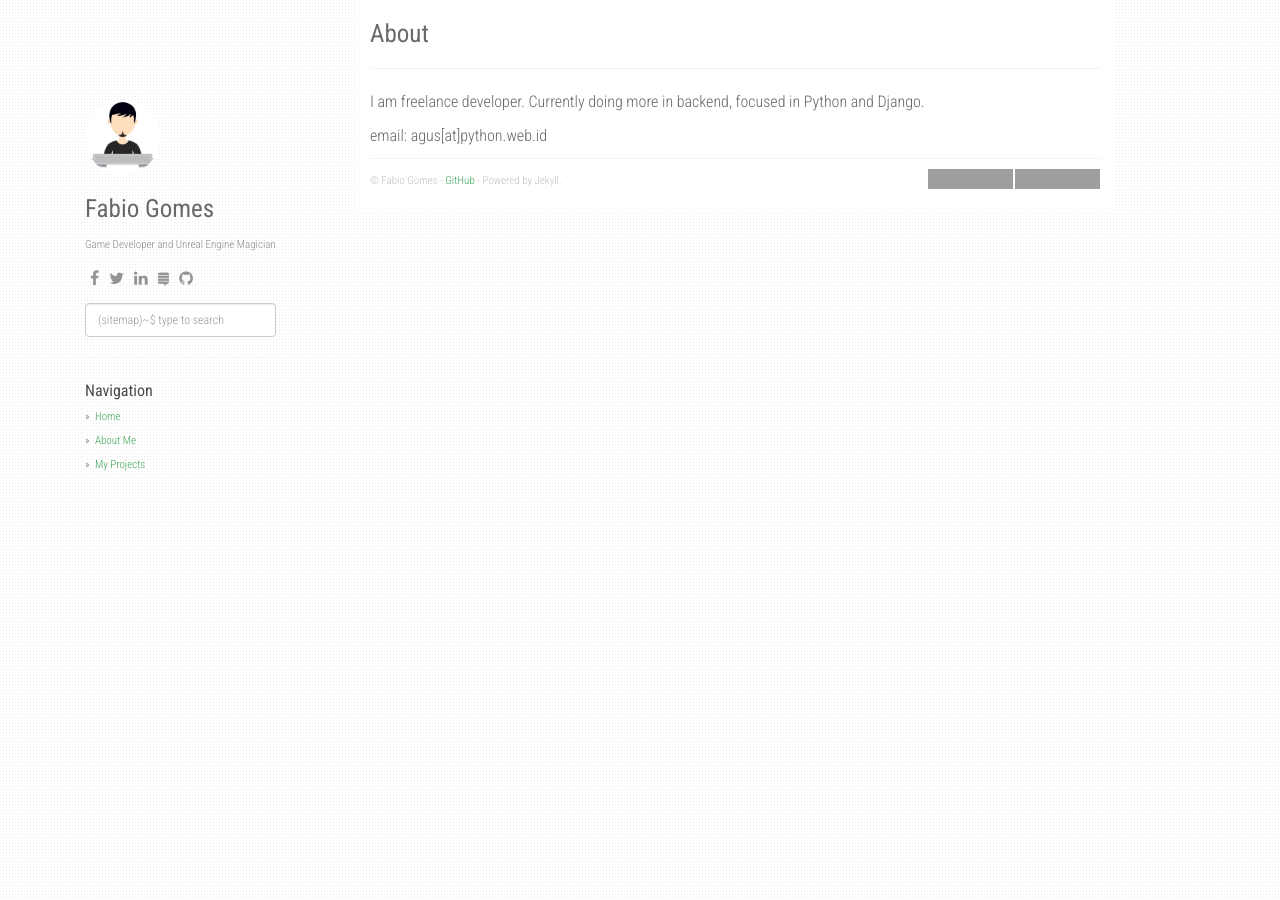
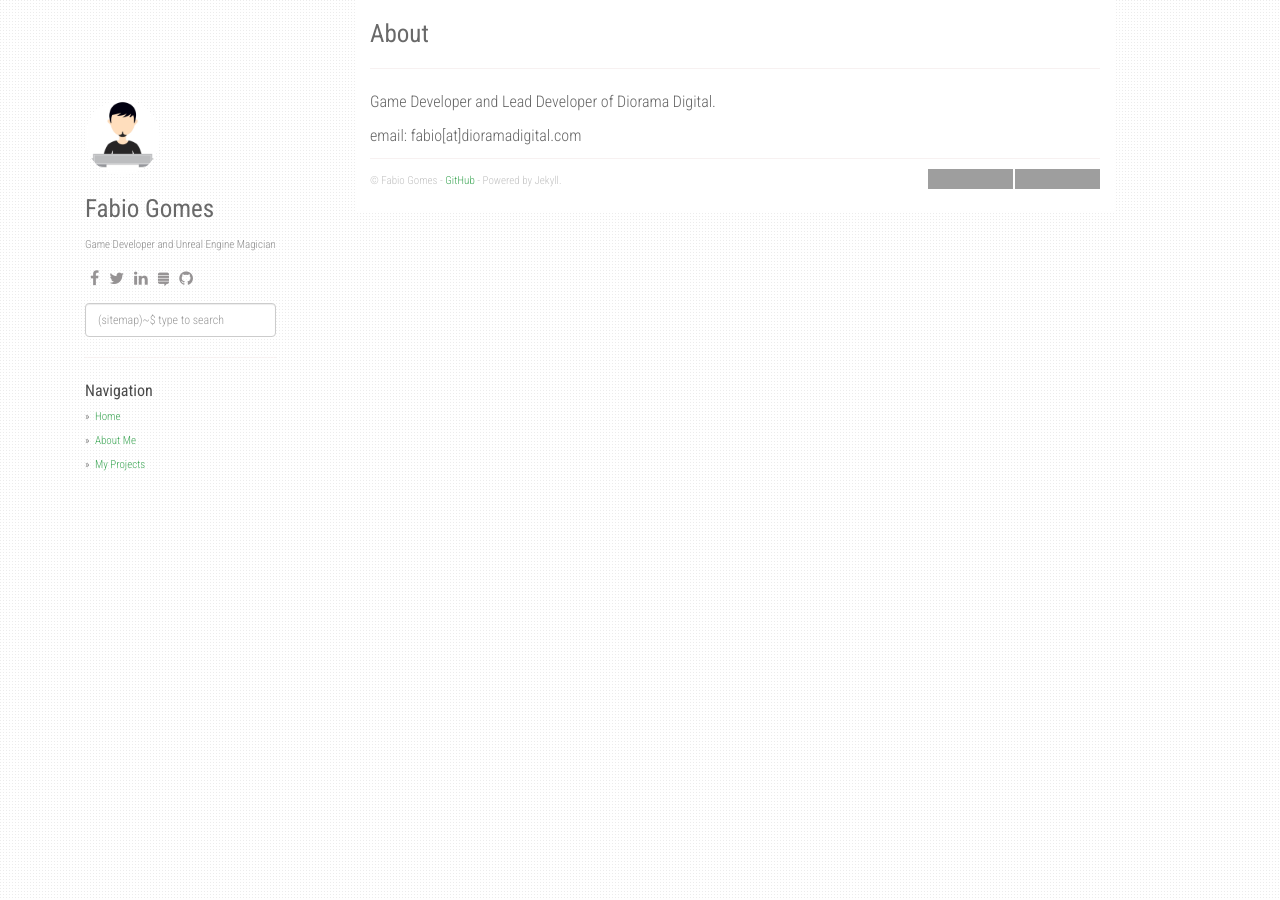
Before and after one commit to theforger/theforger.github.io, a Jekyll site: the page built from about.md, in a window 1280 px wide. Built offline with Jekyll 4.4.1, drawn with Linux system fonts in a browser that asks for light colours; nearby versions of some CDN libraries; grey boxes are pictures that could not be loaded.

Commit message:
Update about.md

```diff
--- a/about.md
+++ b/about.md
@@ -4,6 +4,6 @@ title: About
 permalink: /about/
 ---
 
-I am freelance developer. Currently doing more in backend, focused in Python and Django.
+Game Developer and Lead Developer of Diorama Digital.
 
-email: agus[at]python.web.id
+email: fabio[at]dioramadigital.com
```
